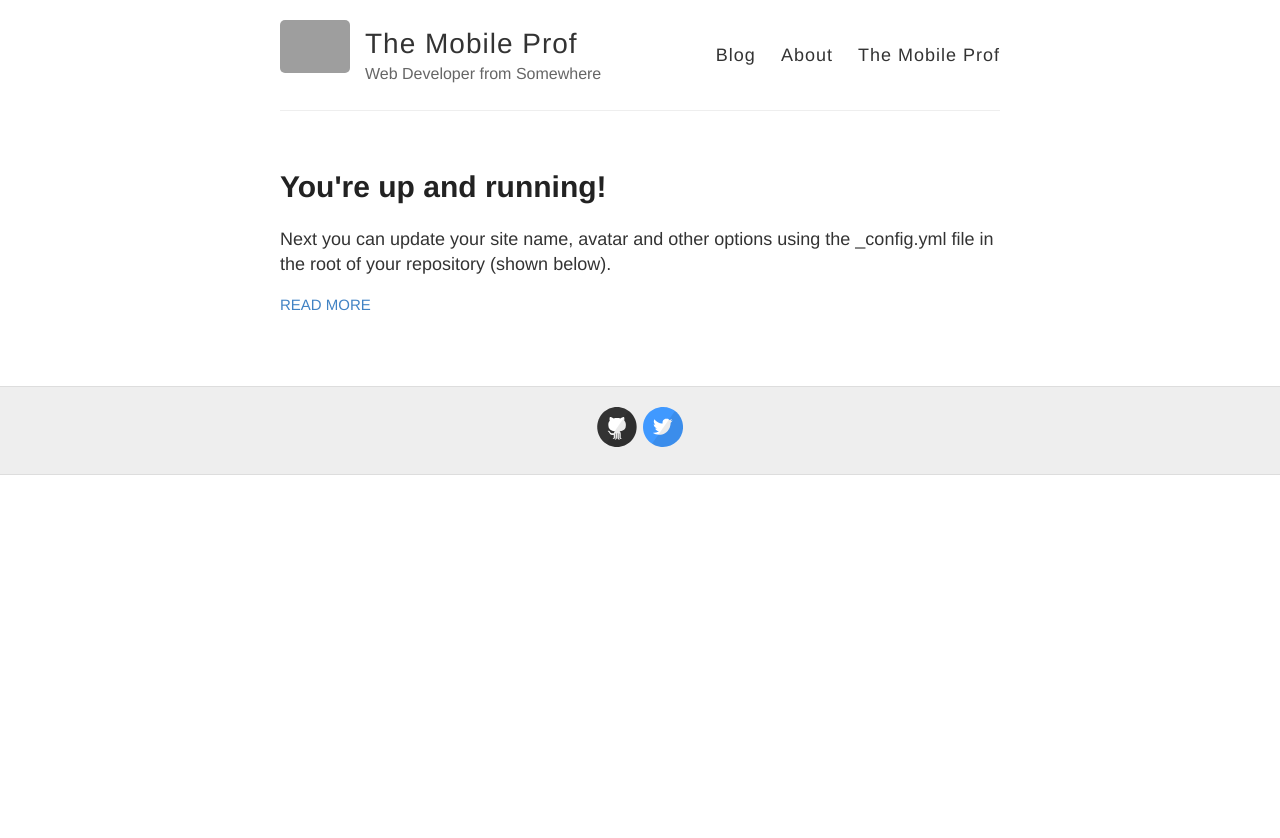
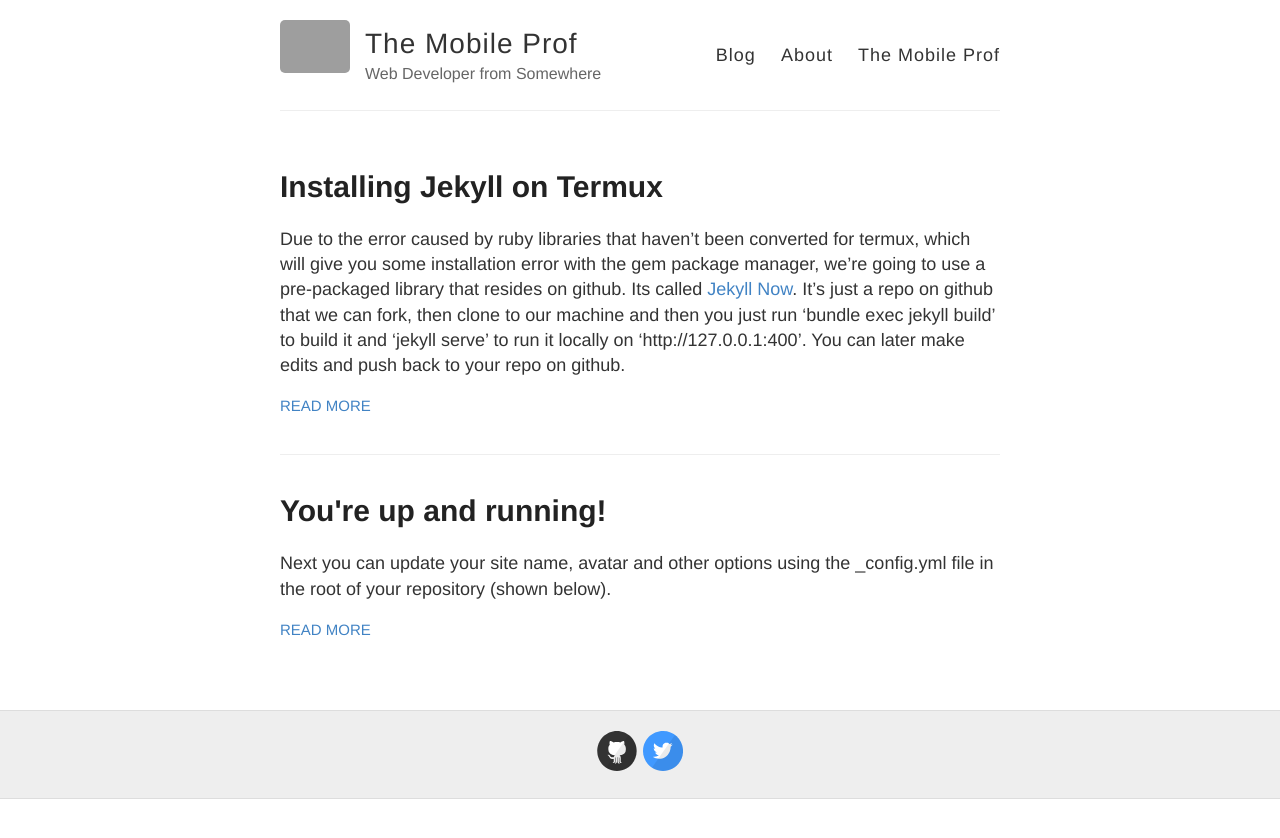
Before and after one commit to themobileprof/themobileprof.github.io, a Jekyll site: the page built from index.html, in a window 1280 px wide. Shown: the top 838 px of the page. Built offline with Jekyll 4.4.1, drawn with Linux system fonts in a browser that asks for light colours; grey boxes are pictures that could not be loaded.

Commit message:
added a new post

```diff
--- a/_posts/2014-3-3-Hello-World.md
+++ b/_posts/2014-3-3-Hello-World.md
@@ -9,4 +9,4 @@ Next you can update your site name, avatar and other options using the _config.y
 
 The easiest way to make your first post is to edit this one. Go into /_posts/ and update the Hello World markdown file. For more instructions head over to the [Jekyll Now repository](https://github.com/barryclark/jekyll-now) on GitHub.
 
-Why are some text in italics while some normal?
+Why are some text in italics while some normal? Oh ok, it's not italics on the web page.
--- /dev/null
+++ b/_posts/2019-11-6-Installing-jekyll-on-termux.md
@@ -0,0 +1,10 @@
+---
+layout: post
+title: Installing Jekyll on Termux
+---
+
+Due to the error caused by ruby libraries that haven't been converted for termux, which will give you some installation error with the gem package manager, we're going to use a pre-packaged library that resides on github. Its called [Jekyll Now](Http://jekyll-now.com). It's just a repo on github that we can fork, then clone to our machine and then you just run 'bundle exec jekyll build' to build it and 'jekyll serve' to run it locally on 'http://127.0.0.1:400'. You can later make edits and push back to your repo on github.
+
+Anyways, we use this method to avoid errors like 'Nokogori' or some other libraries that isn't yet supported by termux or requires some native building. However, we do get an error for this version of jekyll '3.8.6', if you check the error message, you'll see something like '/proc/...'. To solve this error, we need to make some changes manually in the jekyll library in our gem folder. So navigates to /usr/files/lib/ruby/gem/jekyll/utils
+
+Note that when you fork the Jekyll-Now repo, you should change the repo name to 'your-username.github.io', this way, when you run 'https://your-username.github.io' it shows the content of your jekyll site online automatically. Sometimes changes can take upto 3min as reported by github.
```
Also changed, not shown: about.md (line endings or trailing spaces).
